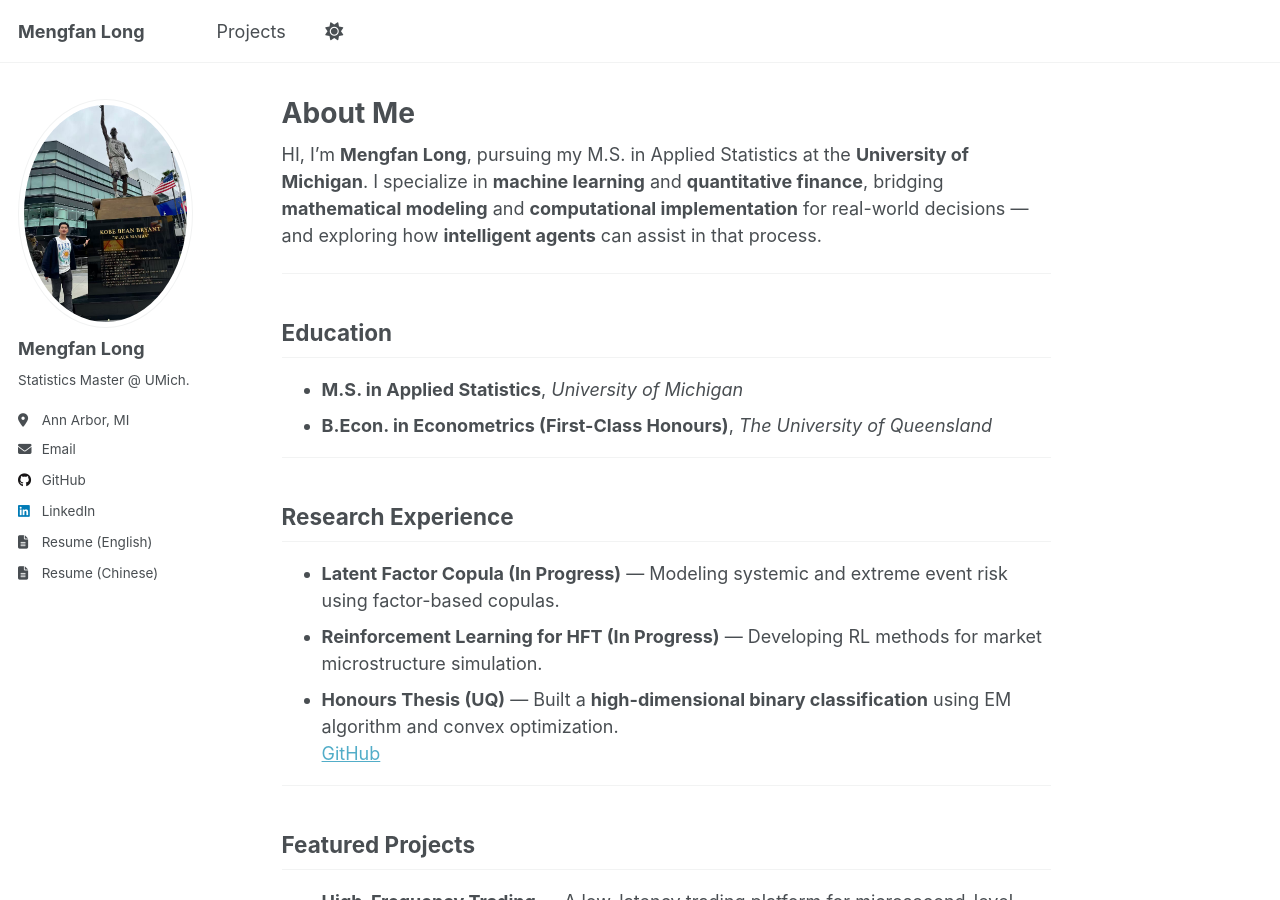
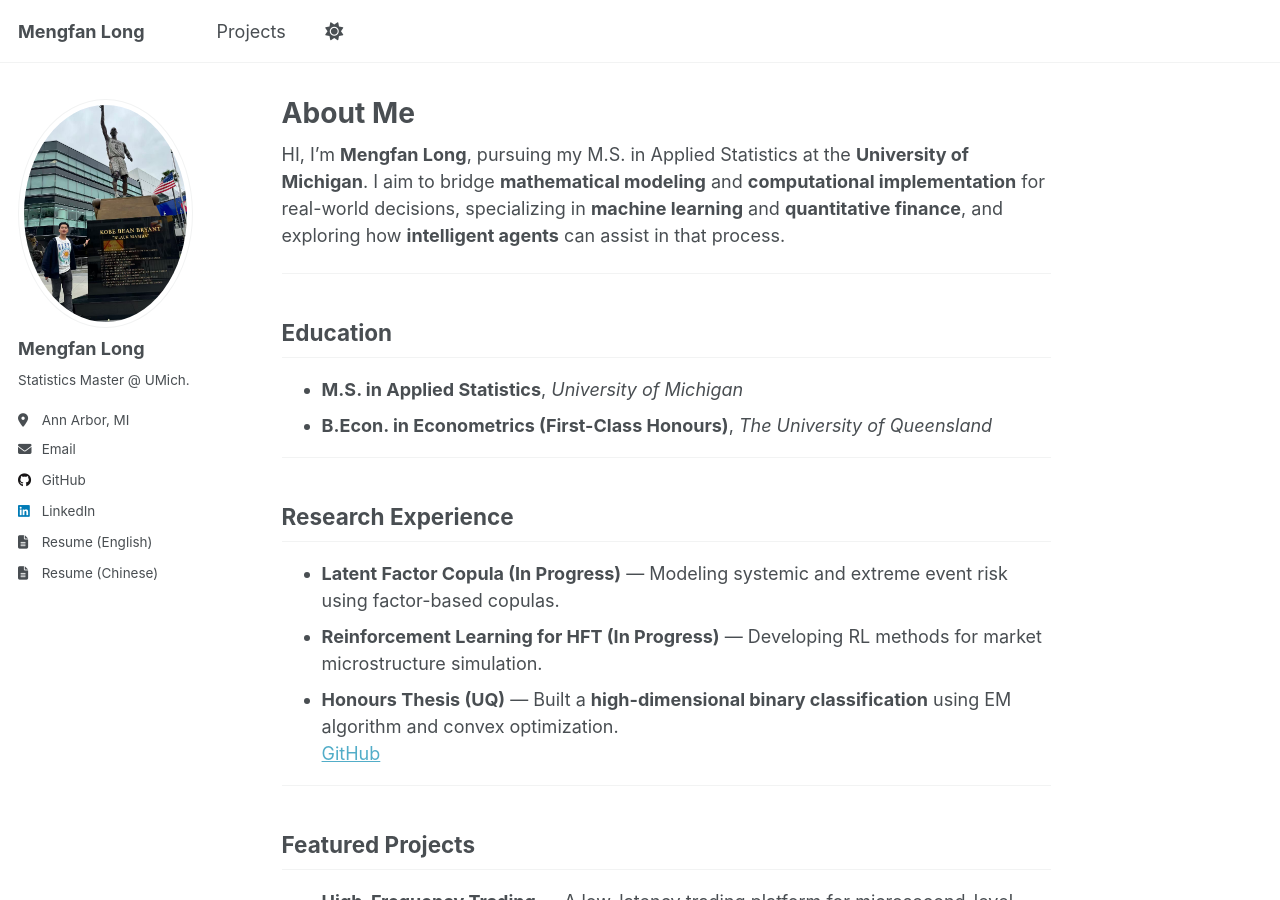
Before and after one commit to kevinlmf/kevinlmf.github.io, a Jekyll site: the page built from index.md, in a window 1280 px wide and 900 px high. Built offline with Jekyll 4.4.1, drawn with Linux system fonts in a browser that asks for light colours; a script that is not in the unit is left out.

Commit message:
Update index.md

```diff
--- a/index.md
+++ b/index.md
@@ -5,7 +5,8 @@ title: "About Me"
 author: Mengfan Long
 author_profile: true
 ---
-HI, I’m **Mengfan Long**, pursuing my M.S. in Applied Statistics at the **University of Michigan**.  I specialize in **machine learning** and **quantitative finance**, bridging **mathematical modeling** and **computational implementation** for real-world decisions — and exploring how **intelligent agents** can assist in that process.
+HI, I’m **Mengfan Long**, pursuing my M.S. in Applied Statistics at the **University of Michigan**.  I aim to bridge **mathematical modeling** and **computational implementation** for real-world decisions,  specializing in **machine learning** and **quantitative finance**, and exploring how **intelligent agents** can assist in that process.
+
 
 
 
```
